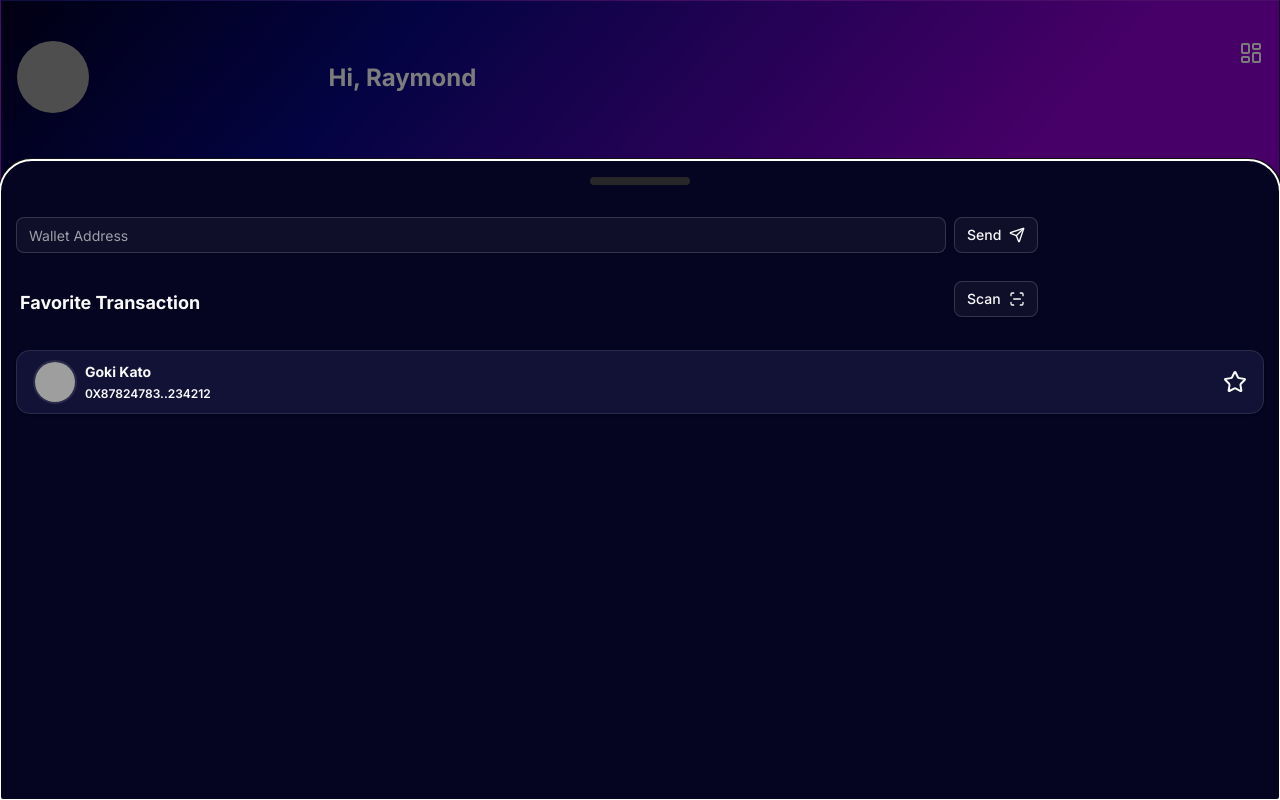
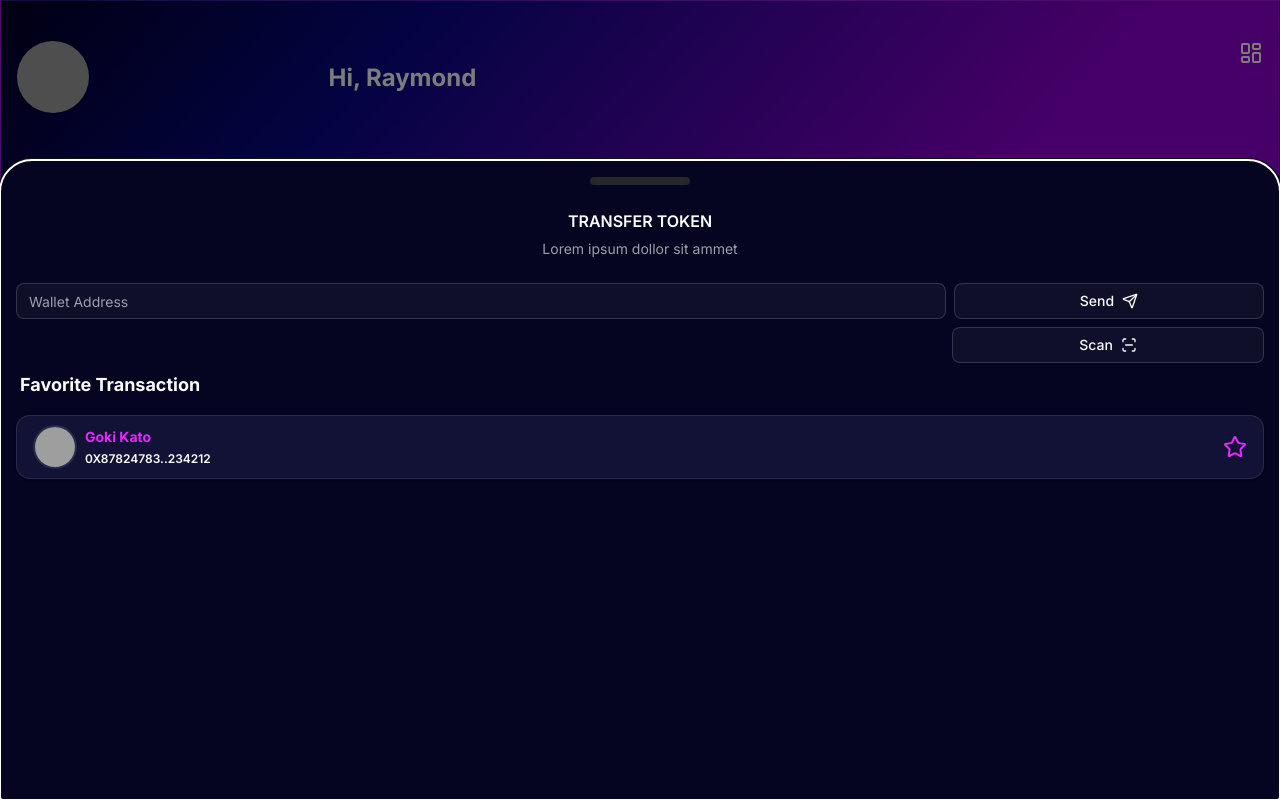
Before and after one commit to daudonhere/Nodius-Wallet, a Next.js app: page / in a window 1280 px wide. Both pictures are taken after a click on the element 508 px from the left and 307 px from the top of the page. Built offline with nearby package versions, Linux system fonts and the light colour scheme; grey boxes are pictures that could not be loaded.

Commit message:
ref: revamp botoom navbar & button action

```diff
--- a/src/components/main/ActionButton.tsx
+++ b/src/components/main/ActionButton.tsx
@@ -1,7 +1,7 @@
 import { SendToken } from "@/components/main/SendToken";
 import { ReceiveToken } from "@/components/main/ReceiveToken";
 import { TransactionHistory } from "@/components/main/TransactionHistory";
-import { ConnectWallet } from "@/components/main/ConnectWallet";
+import { SwapToken } from "@/components/main/SwapToken";
 
 export function ActionButton() {
   return (
@@ -15,12 +15,12 @@ export function ActionButton() {
             <h4 className="flex font-semibold text-xs">Receive</h4>
         </div>
         <div className="flex flex-col p-2 gap-2 items-center justify-center">
+            <SwapToken/>
+            <h4 className="flex font-semibold text-xs">Swap</h4>
+        </div>
+        <div className="flex flex-col p-2 gap-2 items-center justify-center">
             <TransactionHistory/>
             <h4 className="flex font-semibold text-xs">History</h4>
-        </div>
-        <div className="flex flex-col p-2 gap-2 items-center justify-center">
-            <ConnectWallet/>
-            <h4 className="flex font-semibold text-xs">Wallet</h4>
         </div>
     </div>
   );
--- a/src/components/main/BottomNavigation.tsx
+++ b/src/components/main/BottomNavigation.tsx
@@ -1,5 +1,5 @@
 import { Card, CardContent } from "@/components/ui/card";
-import { House, Link, Repeat, TreePalm } from "lucide-react";
+import { House, Contact, TreePalm, ChartCandlestick } from "lucide-react";
 
 export function BottomNavigation() {
   return (
@@ -14,17 +14,17 @@ export function BottomNavigation() {
             <h4 className="flex font-semibold text-sm">Home</h4>
         </div>
         <div className="flex flex-1 flex-col items-center gap-1 p-1 w-full">
-            <Repeat />
-            <h4 className="flex font-semibold text-sm">Swap</h4>
-        </div>
-        <div className="flex flex-1 flex-col items-center gap-1 p-1 w-full">
-            <Link />
-            <h4 className="flex font-semibold text-sm">Bridge</h4>
+            <Contact />
+            <h4 className="flex font-semibold text-sm">Contact</h4>
         </div>
         <div className="flex flex-1 flex-col items-center gap-1 p-1 w-full">
             <TreePalm />
             <h4 className="flex font-semibold text-sm">Stake</h4>
         </div>
+        <div className="flex flex-1 flex-col items-center gap-1 p-1 w-full">
+            <ChartCandlestick />
+            <h4 className="flex font-semibold text-sm">Market</h4>
+        </div>
       </CardContent>
     </Card>
   );
--- a/src/components/main/SendToken.tsx
+++ b/src/components/main/SendToken.tsx
@@ -1,6 +1,6 @@
 import { Card, CardContent } from "@/components/ui/card";
 import { Send, ScanLine, Star } from "lucide-react";
-import { Drawer, DrawerContent, DrawerTrigger } from "@/components/ui/drawer"
+import { Drawer,  DrawerHeader, DrawerTitle, DrawerDescription, DrawerContent, DrawerTrigger } from "@/components/ui/drawer"
 import { Input } from "@/components/ui/input"
 import { Button } from "@/components/ui/button"
 import { Avatar, AvatarFallback, AvatarImage } from "@/components/ui/avatar";
@@ -17,28 +17,40 @@ export function SendToken() {
             </CardContent>
         </Card>
       </DrawerTrigger>
-      <DrawerContent className="flex flex-col w-full h-full">
-          <div className="flex flex-row gap-2 px-4 py-8 w-full h-[15%]">
+      <DrawerContent className="flex flex-col gap-2 w-full h-full">
+        <DrawerHeader>
+          <DrawerTitle>TRANSFER TOKEN</DrawerTitle>
+          <DrawerDescription>Lorem ipsum dollor sit ammet</DrawerDescription>
+        </DrawerHeader>
+        <div className="flex flex-row gap-2 px-4 w-full">
           <div className="flex w-[75%] h-full">
-              <Input type="email" placeholder="Wallet Address" />
+            <Input
+              className="flex w-full"
+              type="email"
+              placeholder="Wallet Address"
+            />
           </div>
           <div className="flex w-[25%] h-full">
-              <Button variant="outline">
+            <Button
+              className="flex w-full"
+              variant="outline"
+            >
               Send <Send />
             </Button>
           </div>
         </div>
-          <div className="flex flex-row gap-2 px-4 w-full h-[10%]">
-            <div className="flex w-[75%] h-full">
-              <h2 className="flex font-bold text-lg mt-2 ml-1">
-                Favorite Transaction
-              </h2>
-            </div>
-            <div className="flex w-[25%] h-full">
-              <Button variant="outline">
+        <div className="flex flex-row justify-end gap-2 px-4 w-full">
+            <Button
+              className="flex w-1/4"
+              variant="outline"
+            >
               Scan <ScanLine />
             </Button>
         </div>
+        <div className="flex flex-row justify-start px-4 w-full">
+          <h2 className="flex font-bold text-lg ml-1">
+            Favorite Transaction
+          </h2>
         </div>
         <div className="flex flex-col gap-2 py-2 px-4 w-full h-[75%] overflow-y-scroll no-scrollbar">
           <Card className="flex w-full h-16 justify-center">
@@ -51,7 +63,7 @@ export function SendToken() {
                   </Avatar>
                 </div>
                 <div className="flex flex-1 flex-col justify-start gap-1">
-                    <div className="flex flex-1 justify-start">
+                  <div className="flex flex-1 justify-start text-fuchsia-500">
                     <h2 className="flex font-bold text-sm">
                       Goki Kato
                     </h2>
@@ -63,7 +75,7 @@ export function SendToken() {
                   </div>
                 </div>
               </div>
-                <div className="flex flex-1 items-center justify-end">
+              <div className="flex flex-1 items-center text-fuchsia-500 justify-end">
                 <Star />
               </div>
             </CardContent>
--- a/src/components/main/ConnectWallet.tsx
+++ b/src/components/main/SwapToken.tsx
@@ -1,11 +1,11 @@
 import { Card, CardContent } from "@/components/ui/card";
-import { Wallet } from "lucide-react";
+import { Repeat } from "lucide-react";
 
-export function ConnectWallet() {
+export function SwapToken() {
   return (
     <Card className="flex w-18 h-18 rounded-3xl">
         <CardContent className="flex gap-1 items-center">
-        <Wallet />
+          <Repeat />
         </CardContent>
     </Card>
   );
```
Lines whose indentation alone changed are shown as unchanged.
